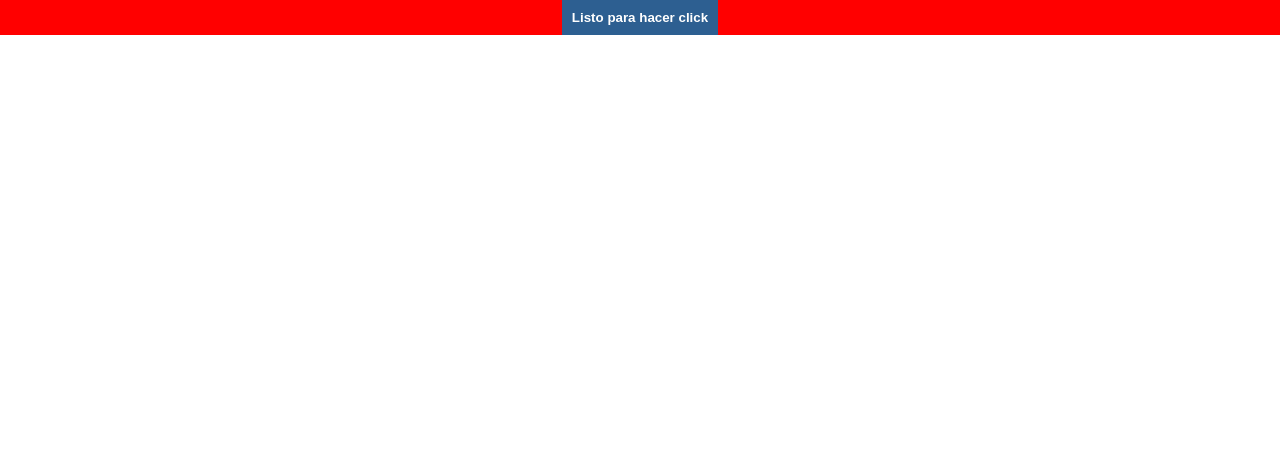
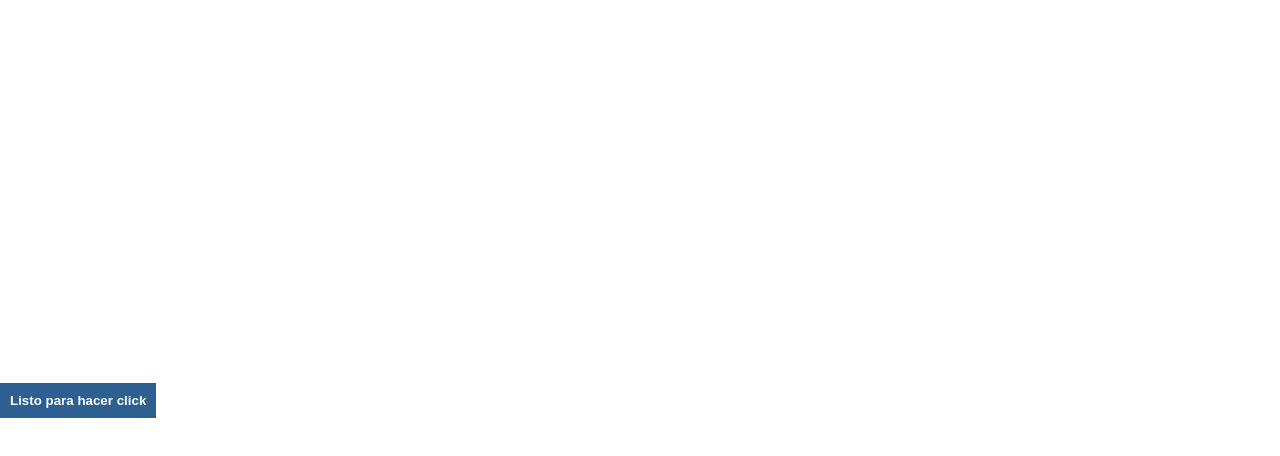
Before and after one commit to minatr-png/PMDM, a React (Create React App) app in the folder examen-2ev/: page / in a window 1280 px wide. Shown: the top 456 px of the page. Built offline with nearby package versions, Linux system fonts and the light colour scheme.

Commit message:
Botón alineado verticalmente

```diff
--- a/examen-2ev/src/App.css
+++ b/examen-2ev/src/App.css
@@ -1,38 +1,6 @@
 .App {
-  text-align: center;
+  box-sizing: content-box;
+  display: flex;
+  height: 100vh;
+  width: 100%;
 }
-
-.App-logo {
-  height: 40vmin;
-  pointer-events: none;
-}
-
-@media (prefers-reduced-motion: no-preference) {
-  .App-logo {
-    animation: App-logo-spin infinite 20s linear;
-  }
-}
-
-.App-header {
-  background-color: #282c34;
-  min-height: 100vh;
-  display: flex;
-  flex-direction: column;
-  align-items: center;
-  justify-content: center;
-  font-size: calc(10px + 2vmin);
-  color: white;
-}
-
-.App-link {
-  color: #61dafb;
-}
-
-@keyframes App-logo-spin {
-  from {
-    transform: rotate(0deg);
-  }
-  to {
-    transform: rotate(360deg);
-  }
-}
--- a/examen-2ev/src/App.js
+++ b/examen-2ev/src/App.js
@@ -3,8 +3,10 @@ import EXButton from './components/EXButton';
 
 function App() {
   return (
-    <div className="App" style={{ flex: 1, alignContent: "center", justifyContent: "center", backgroundColor: 'red' }}>
-      <EXButton text='Listo para hacer click'></EXButton>
+    <div className="App">
+      <div style={{alignSelf: 'center', justifyContent: 'center'}}>
+        <EXButton text='Listo para hacer click' style={{height: 100}}></EXButton>
+      </div>
     </div>
   );
 }
```
